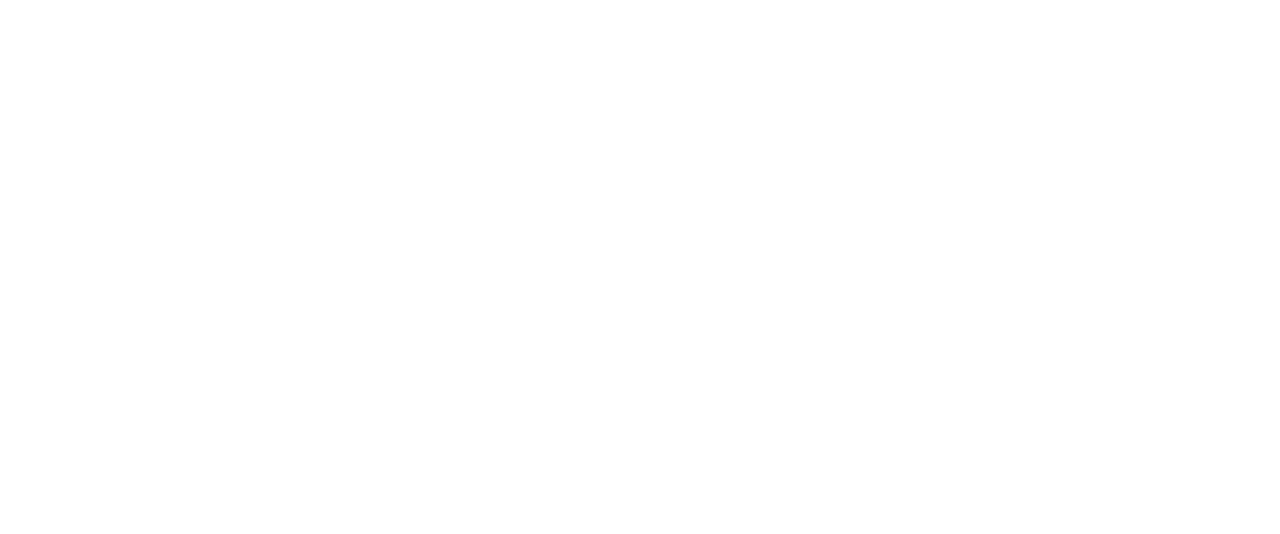
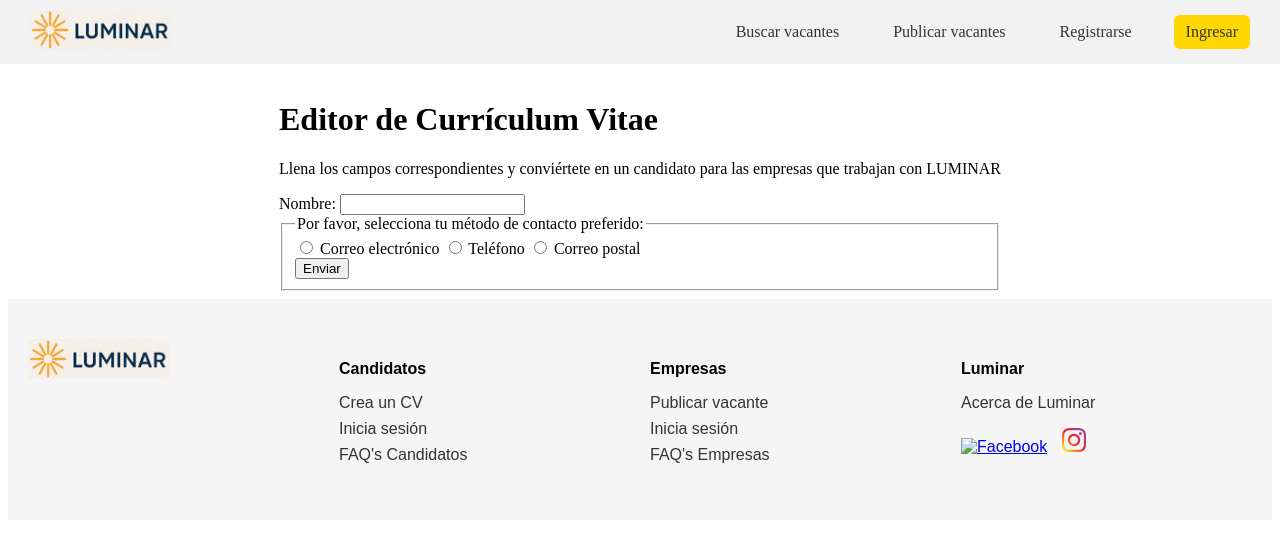
Before and after one commit to lizeth-contrerass/LUMINAR, a plain HTML site: page vistas/editorCV.html in a window 1280 px wide. Drawn offline with Linux system fonts and the light colour scheme.

Commit message:
lo anterior, corregido y avance cv

```diff
--- a/bases/Nav-Final.html
+++ b/bases/Nav-Final.html
@@ -12,7 +12,7 @@
     <main class="footer">
         <div class="footer-grid">
             <div class="logo" id="logo">
-                <a href="../index.html">
+                <a href="../index.html" target="_parent">
                     <img src="../imagenes/Logo.jpg" alt="Luminar Logo" />
                 </a>
             </div>
--- a/bases/Nav-Inicial.html
+++ b/bases/Nav-Inicial.html
@@ -9,7 +9,7 @@
 <body>
   <main class="header">
     <div class="logo">
-      <a href="../index.html">
+      <a href="../index.html" target="_parent">
         <img src="../imagenes/Logo.jpg" alt="Logo Luminar">
       </a>
     </div>
--- /dev/null
+++ b/estilo/cv.css
@@ -0,0 +1,26 @@
+body {
+ margin: 0;
+ display: flex;
+ flex-direction: column;
+ align-items: center;
+}
+
+
+.arriba, .abajo{
+  width: 100%;
+}
+
+.header, .footer{
+  width: 100%;
+  border: none;
+  display: block;
+  overflow: hidden;
+}
+
+.header{
+    height: 80px;
+}
+
+.footer{
+    height: 240px;
+}
--- a/vistas/editorCV.html
+++ b/vistas/editorCV.html
@@ -0,0 +1,51 @@
+<!DOCTYPE html>
+<html lang="es">
+<head>
+    <meta charset="UTF-8">
+    <meta name="viewport" content="width=device-width, initial-scale=1.0">
+    <title>Editor de Currículum Vitae</title>
+    <link rel="stylesheet" href="../estilo/cv.css" type="text/css">
+</head>
+<body>
+    <div class="arriba">
+        <iframe class="header" src="../bases/Nav-Inicial.html"></iframe>
+    </div>
+
+    <div class="contenedor">
+        <h1>Editor de Currículum Vitae</h1>
+        <p>
+            Llena los campos correspondientes y conviértete en un candidato
+            para las empresas que trabajan con LUMINAR
+        </p>
+        <div class="contenedorCV">
+            <form name="">
+                <label for="nom">Nombre:</label>
+                <input type="text" id="nom" name="nom"> <!-- Poner el nombre del candidato con php -->
+                <fieldset>
+                    <legend>Por favor, selecciona tu método de contacto preferido:</legend>
+                    <div>
+                    <input type="radio" id="contactChoice1" name="contact" value="email">
+                    <label for="contactChoice1">Correo electrónico</label>
+
+                    <input type="radio" id="contactChoice2" name="contact" value="phone">
+                    <label for="contactChoice2">Teléfono</label>
+
+                    <input type="radio" id="contactChoice3" name="contact" value="mail">
+                    <label for="contactChoice3">Correo postal</label>
+                    </div>
+                    <div>
+                    <button type="submit">Enviar</button>
+                    </div>
+                </fieldset>
+            </form>
+
+        </div>
+    </div>
+
+
+
+    <div class="abajo">
+        <iframe class="footer" src="../bases/Nav-Final.html"></iframe>
+    </div>
+</body>
+</html>
```
